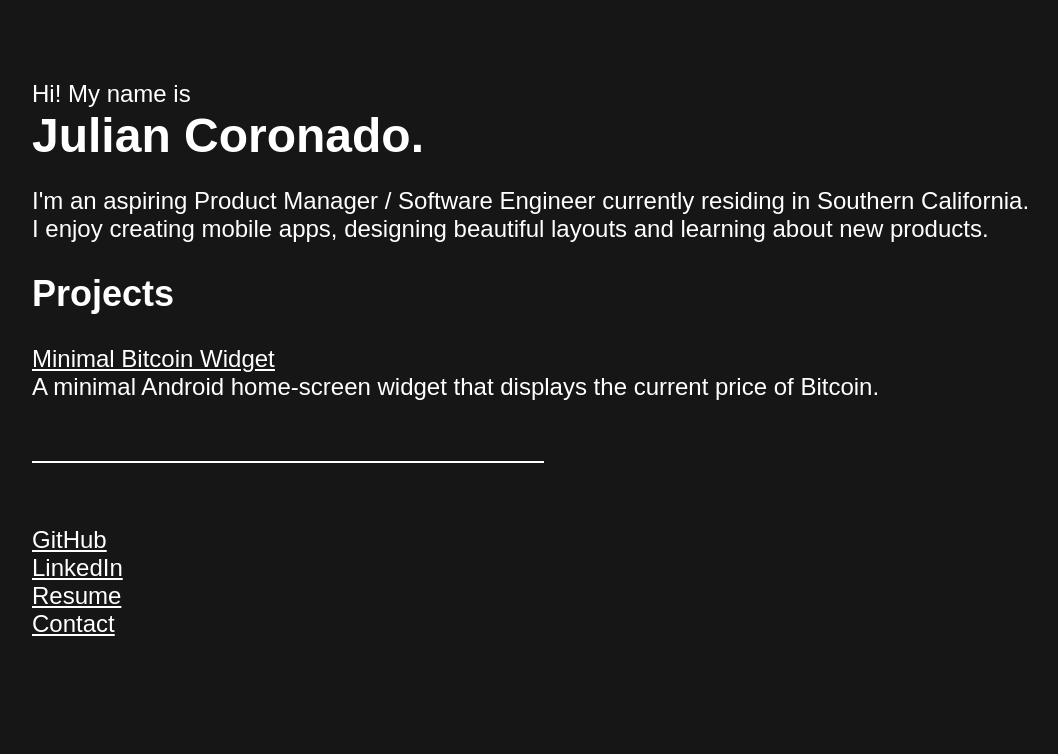
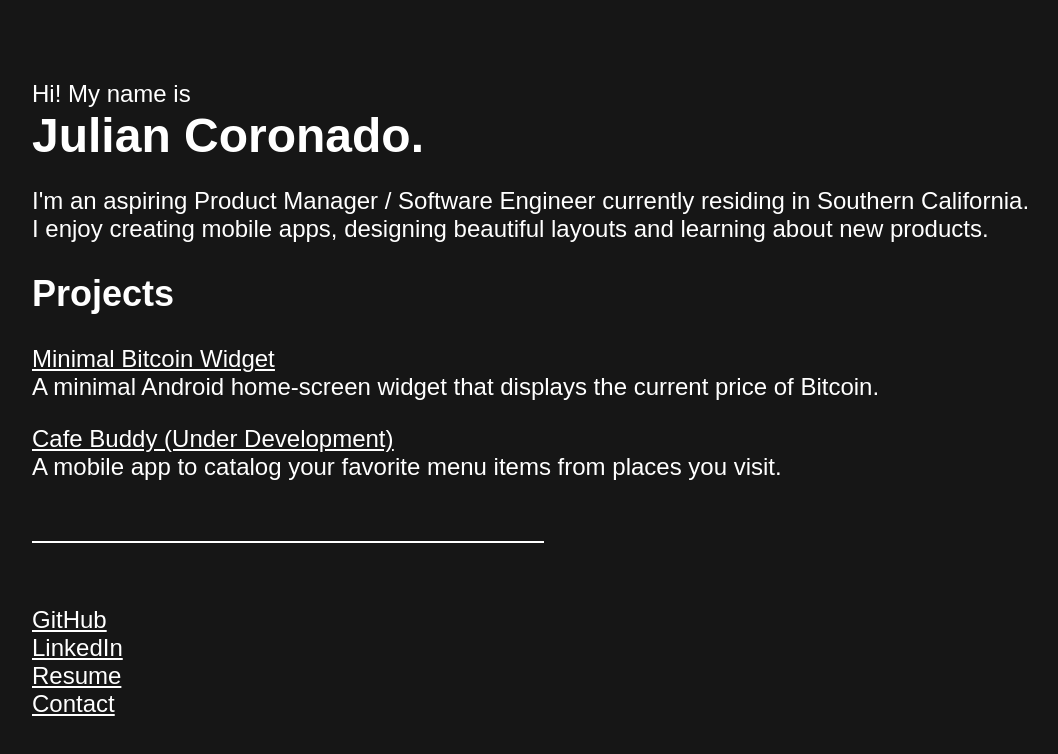
Before and after one commit to juliancoronado/jcoronado, a React (Create React App) app: page / in a window 1280 px wide. Shown: the top 754 px of the page, without its empty margins (96-1154 px from the left). Built offline with nearby package versions, Linux system fonts and the light colour scheme; a web font is replaced by a local one.

Commit message:
Added CafeBuddy

```diff
--- a/src/components/ProjectSection/ProjectSection.js
+++ b/src/components/ProjectSection/ProjectSection.js
@@ -12,6 +12,11 @@ function ProjectSection() {
             description="A minimal Android home-screen widget that displays the current price of Bitcoin."
             link="https://github.com/juliancoronado/MinimalBitcoinWidget"/>
 
+            < Project
+            title="Cafe Buddy (Under Development)"
+            description="A mobile app to catalog your favorite menu items from places you visit."
+            link=""/>
+
         </div>
     );
 }
```
Also changed, not shown: 8 other files (tests, documents, lock files or other folders).
